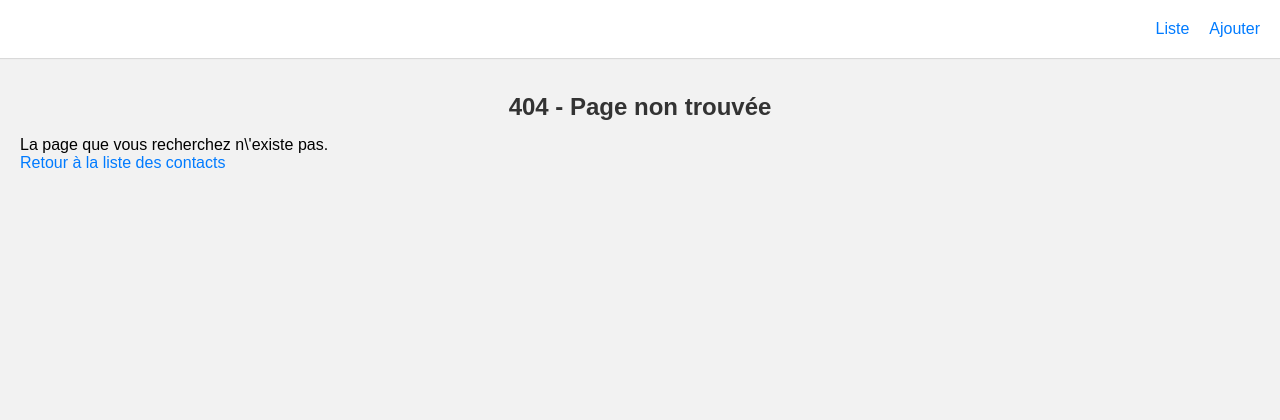
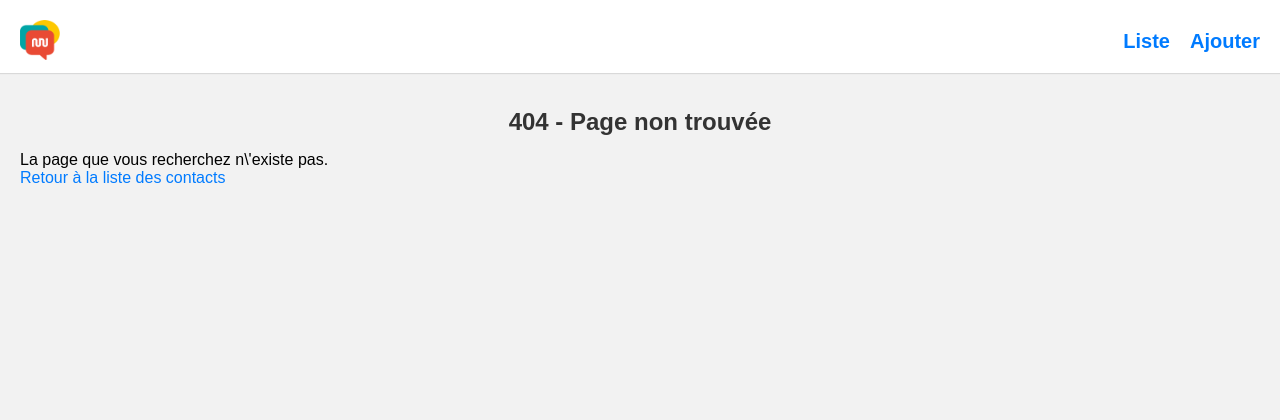
Before and after one commit to Voltoxx/annuaire_nws, a PHP site: page /views/not_found.php in a window 1280 px wide. Shown: the top 420 px of the page. Run offline with PHP 8.4, Linux system fonts and the light colour scheme.

Commit message:
changement graphique sur la nav

```diff
--- a/assets/css/style.css
+++ b/assets/css/style.css
@@ -3,6 +3,16 @@
     padding: 0;
     box-sizing: border-box;
     font-family: 'Poppins', sans-serif;
+}
+
+.logo{
+    width: 40px;
+    height: 40px;
+}
+
+nav a{
+    font-size: 20px;
+    font-weight: bold;
 }
 
 body {
@@ -27,6 +37,7 @@ ul {
 nav ul {
     display: flex;
     justify-content: flex-end;
+    margin-top: -35px;
 }
 
 nav ul li {
--- a/layout/layout.php
+++ b/layout/layout.php
@@ -12,6 +12,7 @@
 <body>
     <header>
         <nav>
+            <a class="logo" href="../index.php"><img src="../assets/logo.jpg" alt="logo" class="logo"></a>
             <ul>
                 <li><a href="../index.php?page=list">Liste</a></li>
                 <li><a href="../index.php?page=add">Ajouter</a></li>
```
